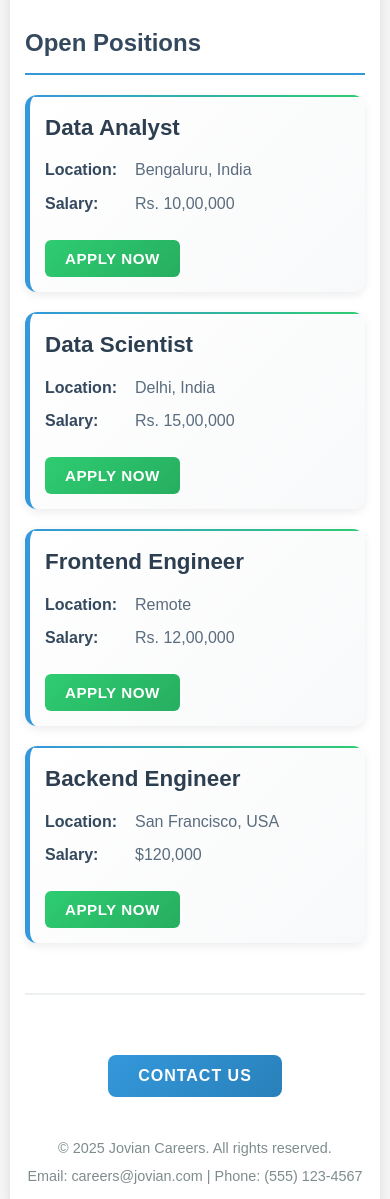
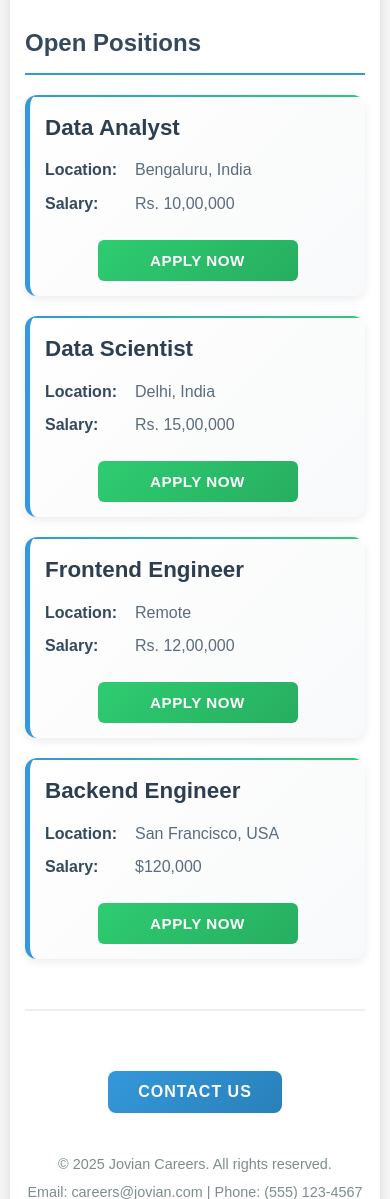
Before and after one commit to laxit-sankhat/job, a Flask app: page / in a window 390 px wide. Shown: the part 888-2087 px from the top of the page. Run offline with Flask 3, Linux system fonts and the light colour scheme.

Commit message:
Assistant checkpoint: Repositioned Apply button to the right side
Assistant generated file changes:
- static/style.css: Position Apply button on the right side of job items, Add responsive design for mobile devices
- templates/job-item.html: Wrap job details in a container for better layout

---

User prompt:

i think you show it right side insted of bottom

Replit-Commit-Author: Assistant
Replit-Commit-Session-Id: f6d61bba-60d8-47ab-9cee-f4916c5cb77f

```diff
--- a/static/style.css
+++ b/static/style.css
@@ -104,6 +104,9 @@ img {
     transition: all 0.3s ease;
     position: relative;
     overflow: hidden;
+    display: flex;
+    justify-content: space-between;
+    align-items: center;
 }
 
 .job-item::before {
@@ -120,6 +123,11 @@ img {
     transform: translateY(-3px);
     box-shadow: 0 8px 25px rgba(52, 152, 219, 0.15);
     border-left-color: #2ecc71;
+}
+
+.job-info {
+    flex: 1;
+    margin-right: 20px;
 }
 
 .job-title {
@@ -146,16 +154,17 @@ img {
 .apply-button {
     background: linear-gradient(135deg, #2ecc71, #27ae60);
     color: white;
-    padding: 10px 20px;
+    padding: 12px 24px;
     border: none;
     border-radius: 6px;
     cursor: pointer;
     font-size: 0.95em;
-    margin-top: 15px;
     transition: all 0.3s ease;
     font-weight: 600;
     text-transform: uppercase;
     letter-spacing: 0.5px;
+    flex-shrink: 0;
+    height: fit-content;
 }
 
 .apply-button:hover {
@@ -242,5 +251,18 @@ footer {
 
     .job-item {
         padding: 15px;
+        flex-direction: column;
+        align-items: stretch;
+    }
+
+    .job-info {
+        margin-right: 0;
+        margin-bottom: 15px;
+    }
+
+    .apply-button {
+        align-self: center;
+        width: 100%;
+        max-width: 200px;
     }
 }
--- a/templates/job-item.html
+++ b/templates/job-item.html
@@ -1,6 +1,8 @@
 <div class="job-item">
-  <h3 class="job-title">{{job['title']}}</h3>
-  <p class="job-location"><strong>Location:</strong> {{job['location']}}</p>
-  <p class="job-salary"><strong>Salary:</strong> {{job['salary']}}</p>
+  <div class="job-info">
+    <h3 class="job-title">{{job['title']}}</h3>
+    <p class="job-location"><strong>Location:</strong> {{job['location']}}</p>
+    <p class="job-salary"><strong>Salary:</strong> {{job['salary']}}</p>
+  </div>
   <button class="apply-button">Apply Now</button>
 </div>
```
